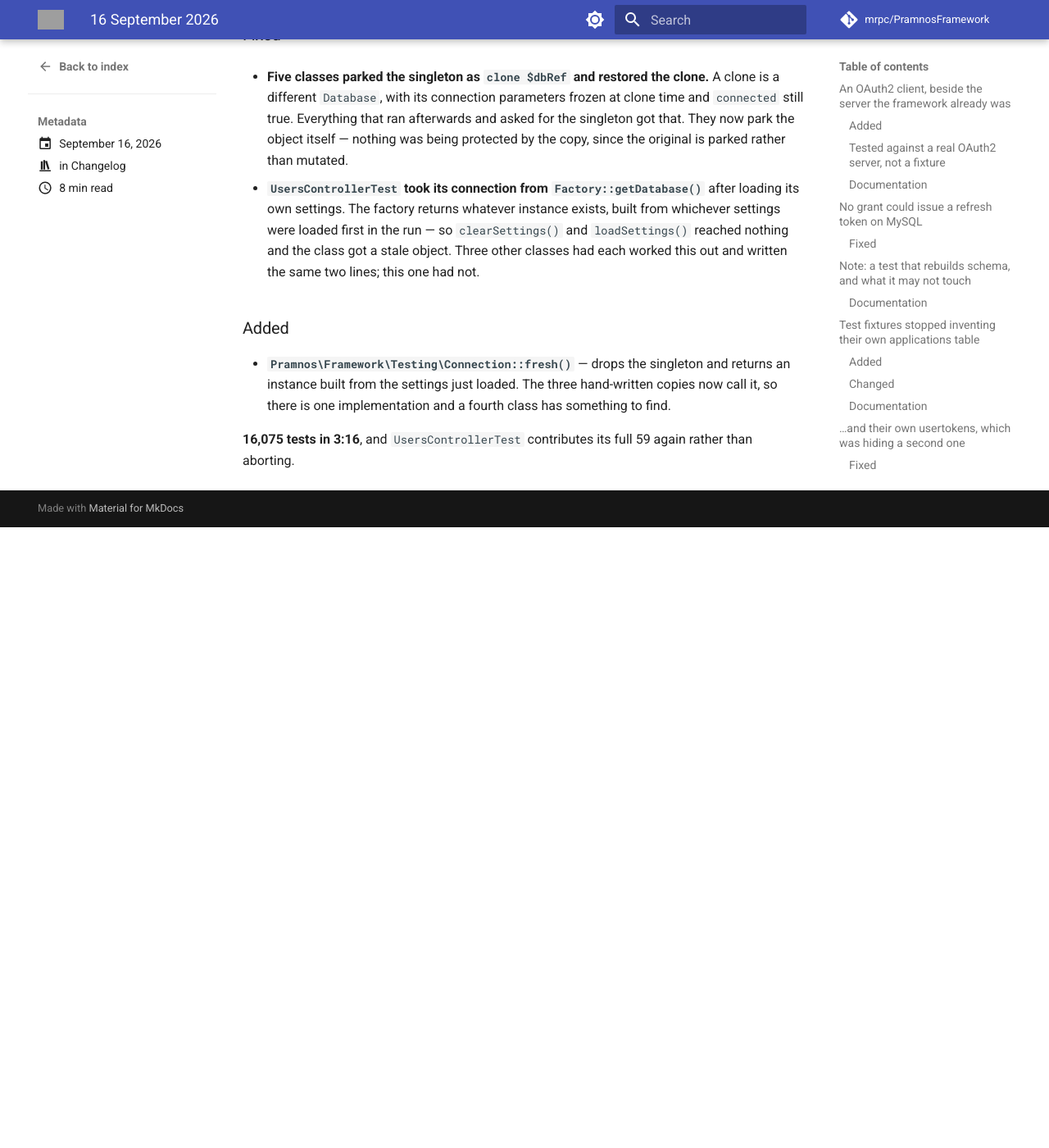
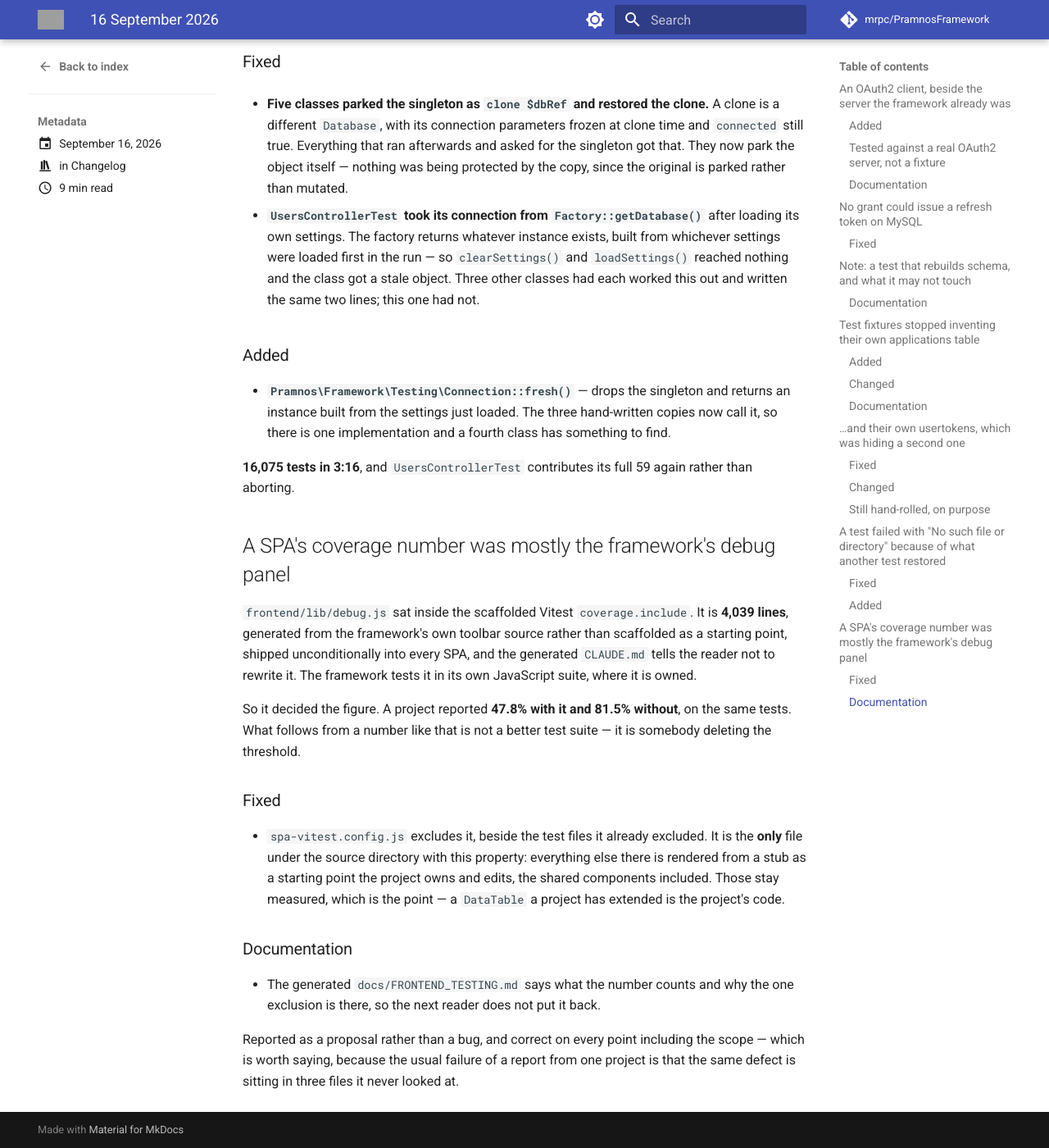
Before and after one commit to mrpc/PramnosFramework, an MkDocs documentation site: the page built from docs/version-history/posts/2026-09-16.md, in a window 1280 px wide and 1400 px high, scrolled down 6073 px. Shown: the whole window at 82% size. Built offline with MkDocs 1.6.1 and Material for MkDocs 9.7.7, drawn with Linux system fonts in a browser that asks for light colours; comment, search, counter and statistics services are not loaded; before the commit the page ends 6716 px from its top, so only the background shows below that; some of the changed text lies outside the part shown; grey boxes are pictures that could not be loaded.

Commit message:
feat(spa): the framework's debug panel is not the project's coverage
frontend/lib/debug.js sat inside the scaffolded Vitest coverage.include. It is 4,039
lines, generated from the framework's own toolbar source rather than scaffolded as a
starting point, shipped unconditionally, and the generated CLAUDE.md tells the reader not
to rewrite it — the framework tests it in its own JavaScript suite.

So it decided the figure: a project reported 47.8% with it and 81.5% without, on the same
tests. What follows from a number like that is not a better suite, it is somebody deleting
the threshold.

It is the only file under the source directory with this property — everything else is
rendered from a stub as a starting point the project owns, the shared components included,
and those stay measured. The generated FRONTEND_TESTING.md says what the number counts so
the exclusion is not put back by the next reader.

Proposed by a consuming project, and correct on every point including the scope.

```diff
--- a/docs/version-history/posts/2026-09-16.md
+++ b/docs/version-history/posts/2026-09-16.md
@@ -6,13 +6,14 @@ categories:
 
 # 16 September 2026
 
-5 changes:
+6 changes:
 
 - An OAuth2 **client**, beside the server the framework already was
 - No grant could issue a refresh token on MySQL
 - Test fixtures stopped inventing their own `applications` table
 - …and their own `usertokens`, which was hiding a second one
 - A test failed with "No such file or directory" because of what another test restored
+- A SPA's coverage number was mostly the framework's debug panel
 
 <!-- more -->
 
@@ -265,3 +266,33 @@ the next one a connection that looks alive and is not.
 
 **16,075 tests in 3:16**, and `UsersControllerTest` contributes its full 59 again rather
 than aborting.
+
+
+## A SPA's coverage number was mostly the framework's debug panel
+
+`frontend/lib/debug.js` sat inside the scaffolded Vitest `coverage.include`. It is
+**4,039 lines**, generated from the framework's own toolbar source rather than scaffolded
+as a starting point, shipped unconditionally into every SPA, and the generated `CLAUDE.md`
+tells the reader not to rewrite it. The framework tests it in its own JavaScript suite,
+where it is owned.
+
+So it decided the figure. A project reported **47.8% with it and 81.5% without**, on the
+same tests. What follows from a number like that is not a better test suite — it is
+somebody deleting the threshold.
+
+### Fixed
+
+- `spa-vitest.config.js` excludes it, beside the test files it already excluded. It is the
+  **only** file under the source directory with this property: everything else there is
+  rendered from a stub as a starting point the project owns and edits, the shared
+  components included. Those stay measured, which is the point — a `DataTable` a project
+  has extended is the project's code.
+
+### Documentation
+
+- The generated `docs/FRONTEND_TESTING.md` says what the number counts and why the one
+  exclusion is there, so the next reader does not put it back.
+
+Reported as a proposal rather than a bug, and correct on every point including the scope —
+which is worth saying, because the usual failure of a report from one project is that the
+same defect is sitting in three files it never looked at.
```
Also changed, not shown: 3 other files.
